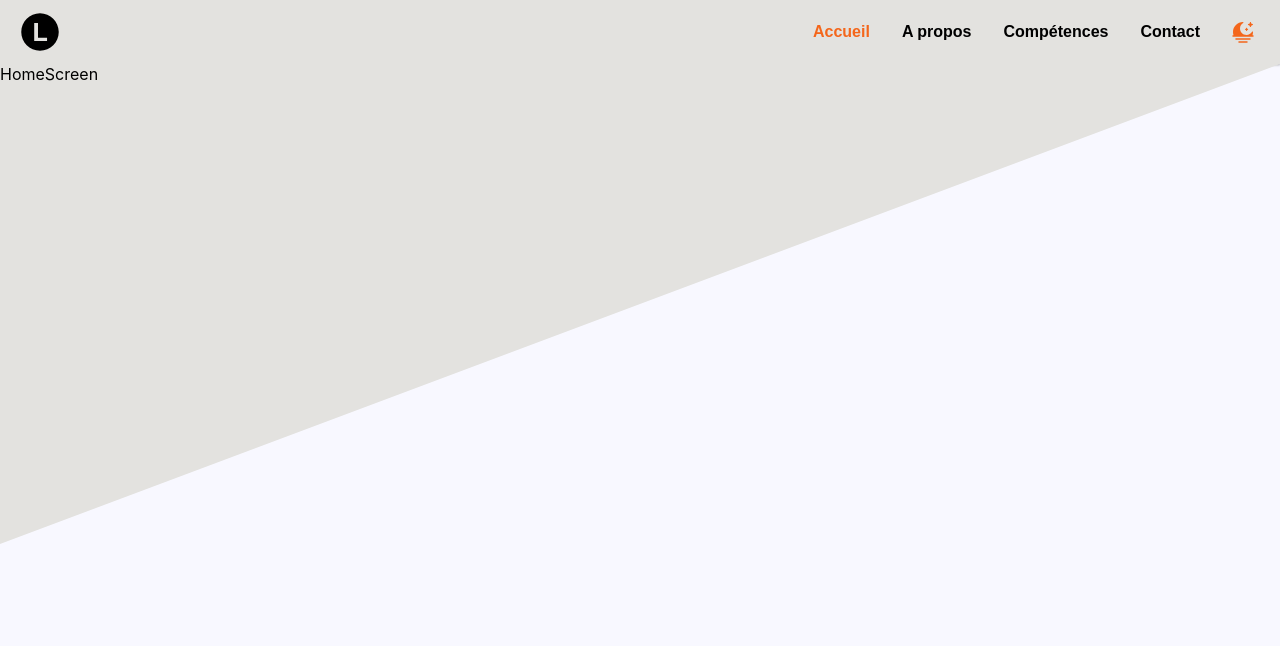
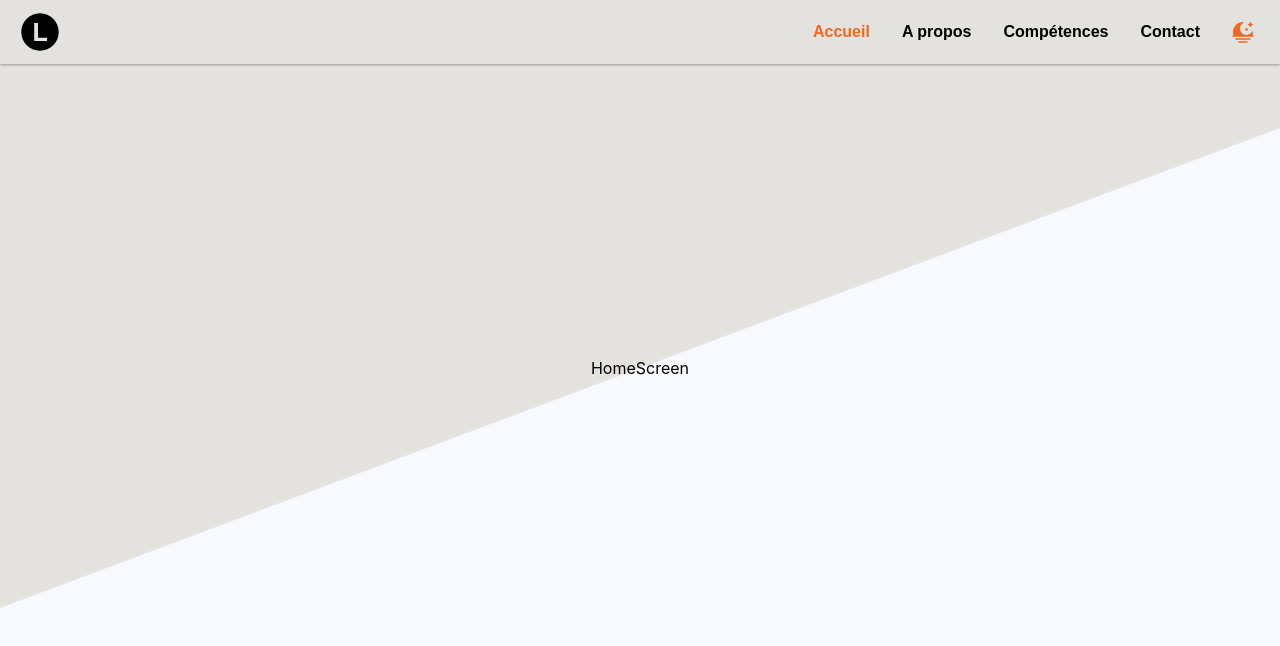
Before and after one commit to LilianMrzt/my-portfolio, a React (Create React App) app: page / in a window 1280 px wide. Shown: the top 646 px of the page. Built offline with nearby package versions, Linux system fonts and the light colour scheme.

Commit message:
[FEAT] Modification du background de l'écran d'accueil

```diff
--- a/src/index.css
+++ b/src/index.css
@@ -46,6 +46,10 @@ code {
 
 .align-center {
   align-items: center;
+}
+
+.justify-center {
+  justify-content: center;
 }
 
 .flex-row {
@@ -141,6 +145,10 @@ code {
   z-index: 1;
 }
 
+.index-2 {
+  z-index: 2;
+}
+
 
 /* margin */
 
@@ -234,14 +242,12 @@ code {
   transition: 0.3s;
 }
 
-/* form */
+/* forms */
 
 .triangle {
   width: 0;
   height: 0;
-  position: absolute;
   z-index: 0;
-  top: 0;
   border-style: solid;
   border-width: 60vh 100vw 0 0;
   border-color: var(--secondary) transparent transparent transparent;
@@ -258,3 +264,11 @@ code {
 .absolute {
   position: absolute;
 }
+
+.transform-64px-top {
+  transform: translate(0, -64px);;
+}
+
+.top-0 {
+  top: 0
+}
--- a/src/ui/components/navigation/NavigationBar.tsx
+++ b/src/ui/components/navigation/NavigationBar.tsx
@@ -24,7 +24,7 @@ const NavigationBar: FC<NavigationBarProps> = ({
 
   return (
       <div
-          className='d-flex space-between h-64px align-center bg-secondary shadow pl-20 pr-20'
+          className='d-flex space-between h-64px align-center bg-secondary shadow pl-20 pr-20 index-2 relative'
       >
           <IconButton
               backgroundColor={'secondary'}
--- a/src/ui/views/HomeScreen.tsx
+++ b/src/ui/views/HomeScreen.tsx
@@ -3,13 +3,16 @@ import Text from '@components/common/Text'
 
 const HomeScreen = (): ReactElement => {
   return (
-      <div className={'relative'}>
-          <div className={'index-1 relative'}>
+      <div className={'relative d-flex h-100 align-center justify-center'}>
+          <div className={'index-1 relative transform-64px-top'}>
               <Text>
                   HomeScreen
               </Text>
           </div>
-          <div className={'triangle'}/>
+          <div className={'absolute top-0'}>
+              <div className={'w-100 h-64px bg-secondary'}/>
+              <div className={'triangle'}/>
+          </div>
       </div>
   )
 }
```
